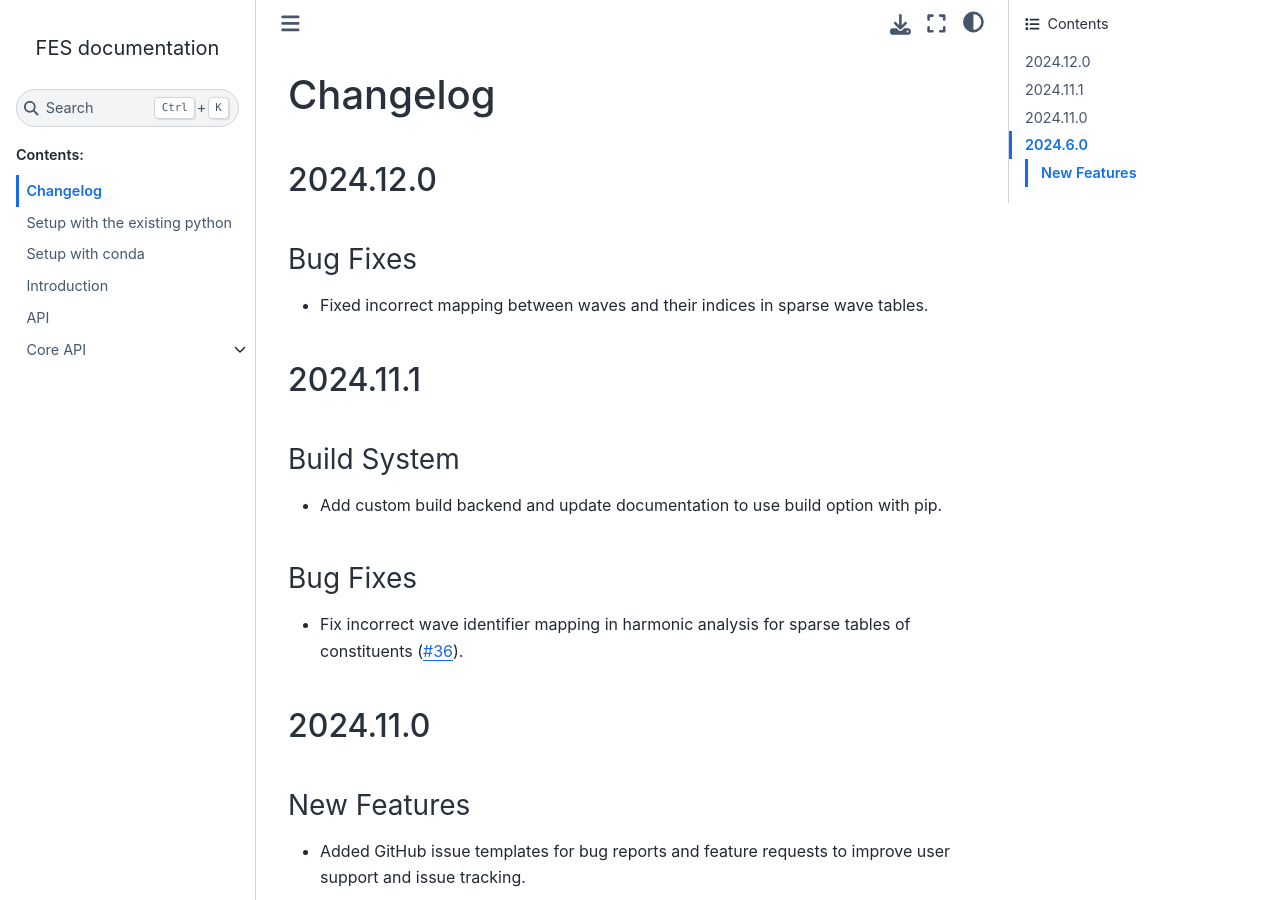
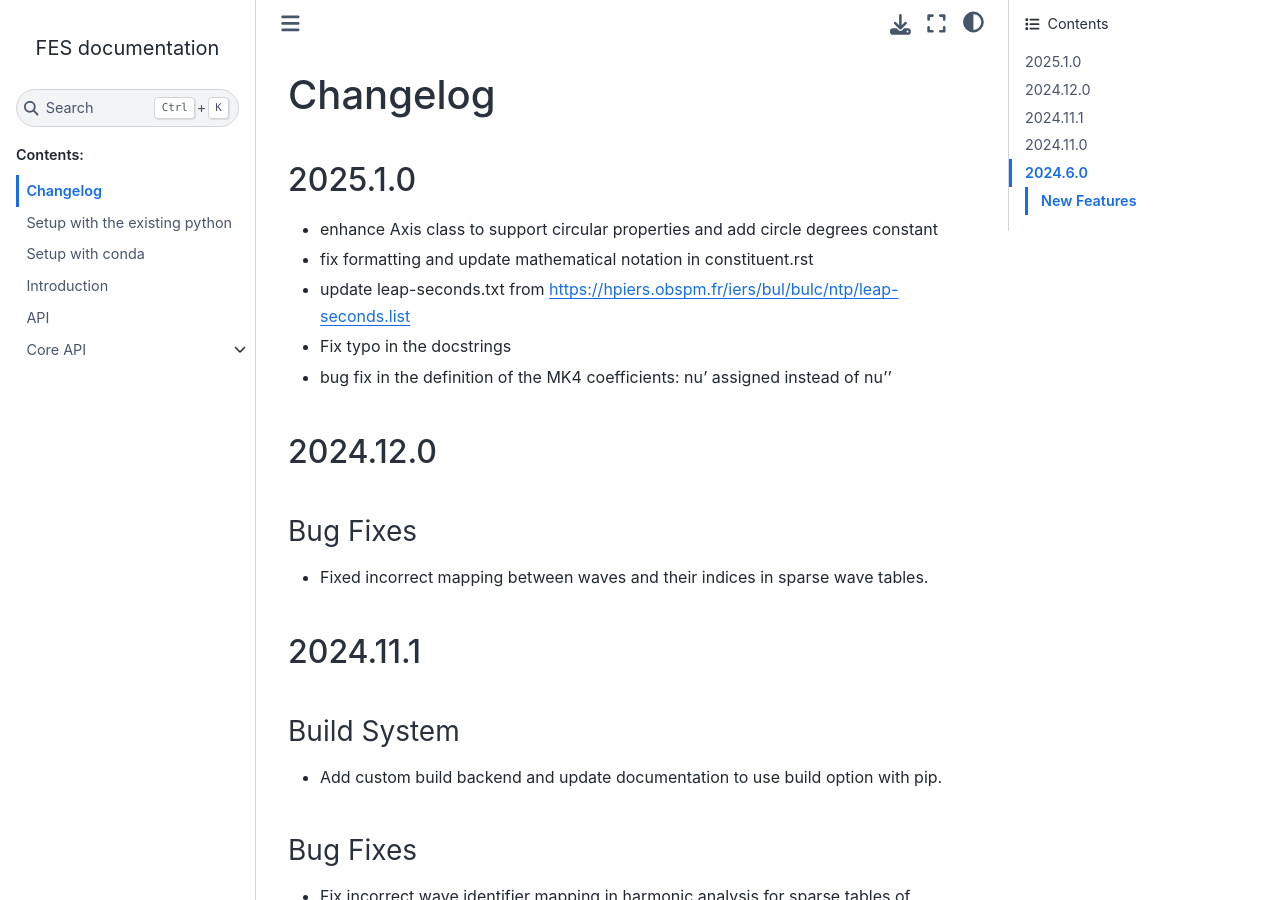
Before and after one commit to CNES/aviso-fes, a Sphinx documentation site: the page built from docs/source/changelog.rst, in a window 1280 px wide and 900 px high. Built offline with Sphinx 7.4.7 and the Sphinx Book theme 1.1.4, drawn with Linux system fonts in a browser that asks for light colours; pages that are not in the unit, such as notebooks, are missing from menus.

Commit message:
update changelog for version 2025.1.0 with enhancements, fixes, and updates

```diff
--- a/docs/source/changelog.rst
+++ b/docs/source/changelog.rst
@@ -2,6 +2,14 @@
 
 Changelog
 #########
+
+2025.1.0
+========
+* enhance Axis class to support circular properties and add circle degrees constant
+* fix formatting and update mathematical notation in constituent.rst
+* update leap-seconds.txt from https://hpiers.obspm.fr/iers/bul/bulc/ntp/leap-seconds.list
+* Fix typo in the docstrings
+* bug fix in the definition of the MK4 coefficients: nu' assigned instead of nu''
 
 2024.12.0
 =========
```
